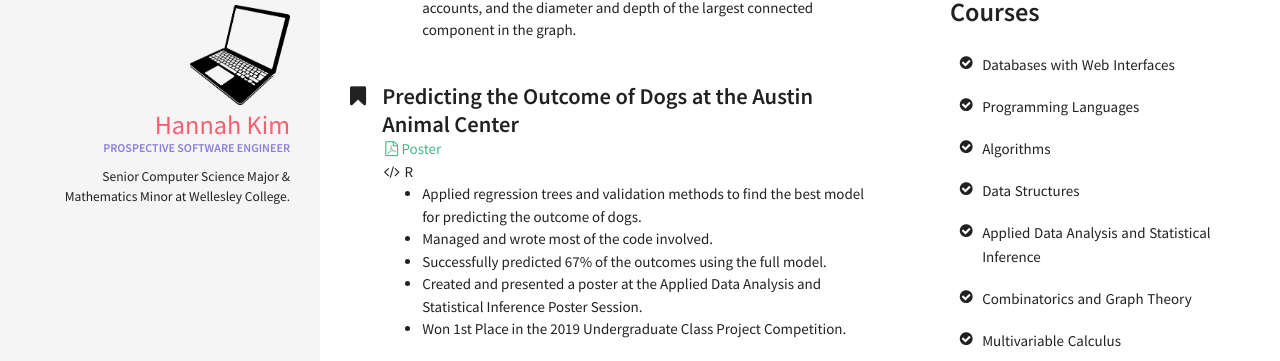
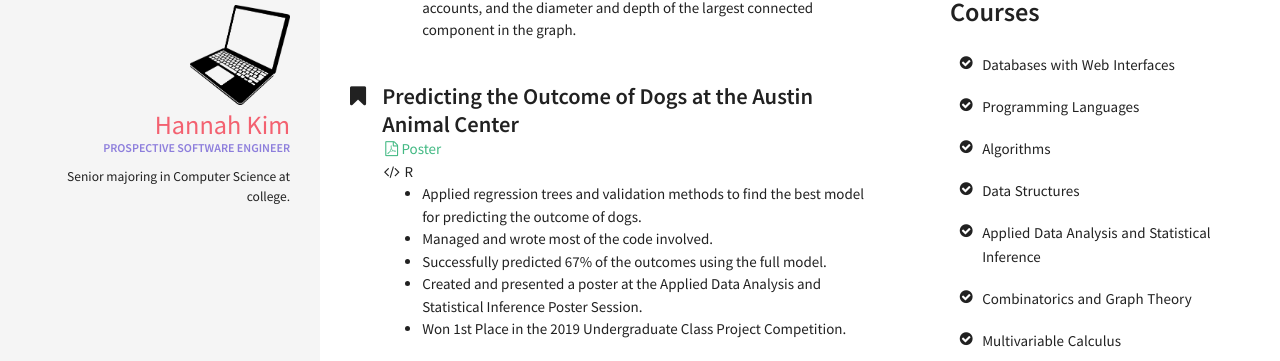
Before and after one commit to hskim37/hskim37.github.io, a Jekyll site: the page built from index.html, in a window 1280 px wide. Shown: the part 1021-1382 px from the top of the page. Built offline with Jekyll 4.4.1, drawn with Linux system fonts in a browser that asks for light colours.

Commit message:
Update _config.yml

```diff
--- a/_config.yml
+++ b/_config.yml
@@ -36,7 +36,7 @@ owner:
   name: Hannah Kim
   avatar: laptop.png
   job: "Prospective Software Engineer"
-  bio: "Senior Computer Science Major & Mathematics Minor at Wellesley College."
+  bio: "Senior majoring in Computer Science at college."
   email:
   disqus-shortname:
   twitter: #username
```
